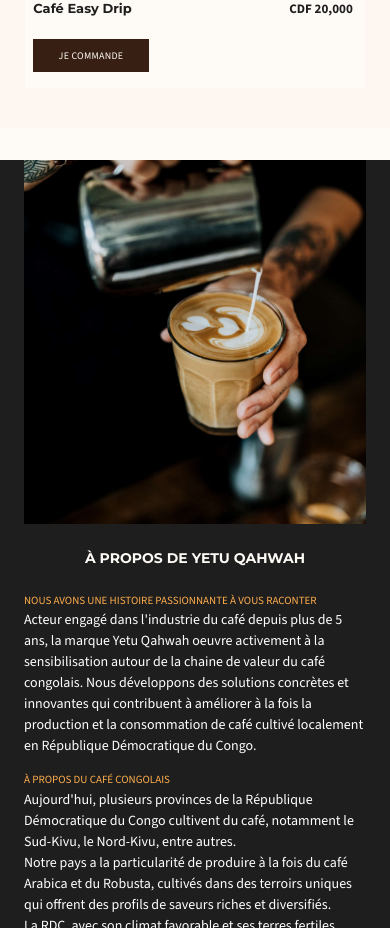
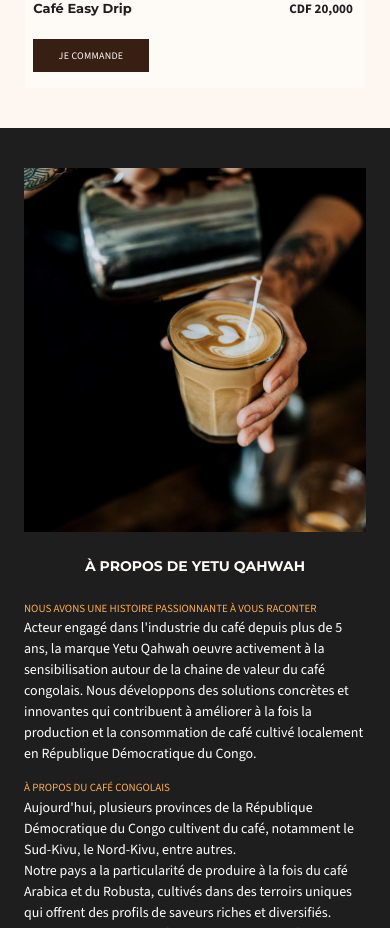
Before and after one commit to mariegrace31/yetuqahwah, a Next.js app: page / in a window 390 px wide. Shown: the part 2460-3388 px from the top of the page. Built offline with nearby package versions, Linux system fonts and the light colour scheme.

Commit message:
Update about image

```diff
--- a/app/sections/Apropos.jsx
+++ b/app/sections/Apropos.jsx
@@ -12,7 +12,7 @@ function Apropos() {
           alt="about"
           width={100}
           height={100}
-          className="w-full mt-8 lg:hidden"
+          className="w-full pt-10 lg:hidden"
         />
 
         <h1 className="text-center uppercase text-yq_white1 text-[14px] md:text-[15px] lg:text-[18px] font-bold font-montserrat py-6 lg:py-14">
```
